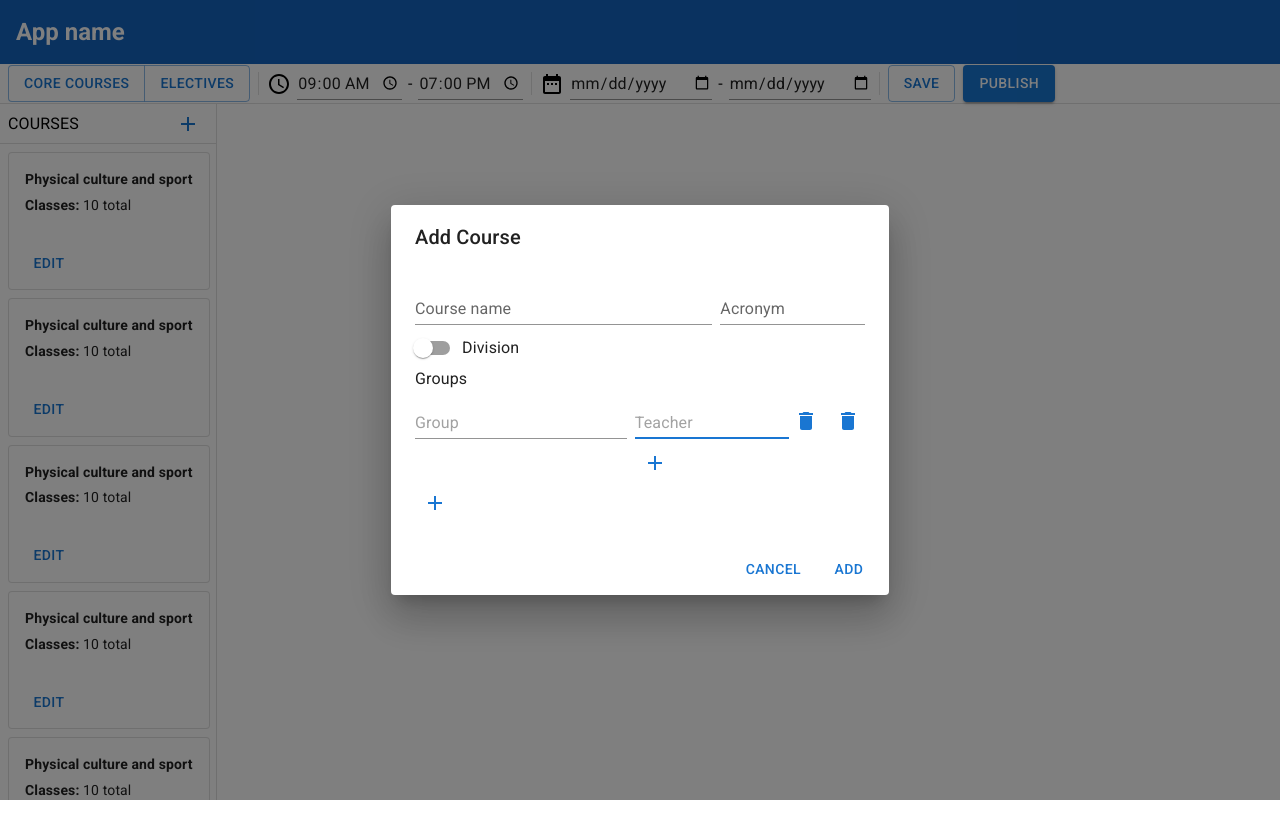
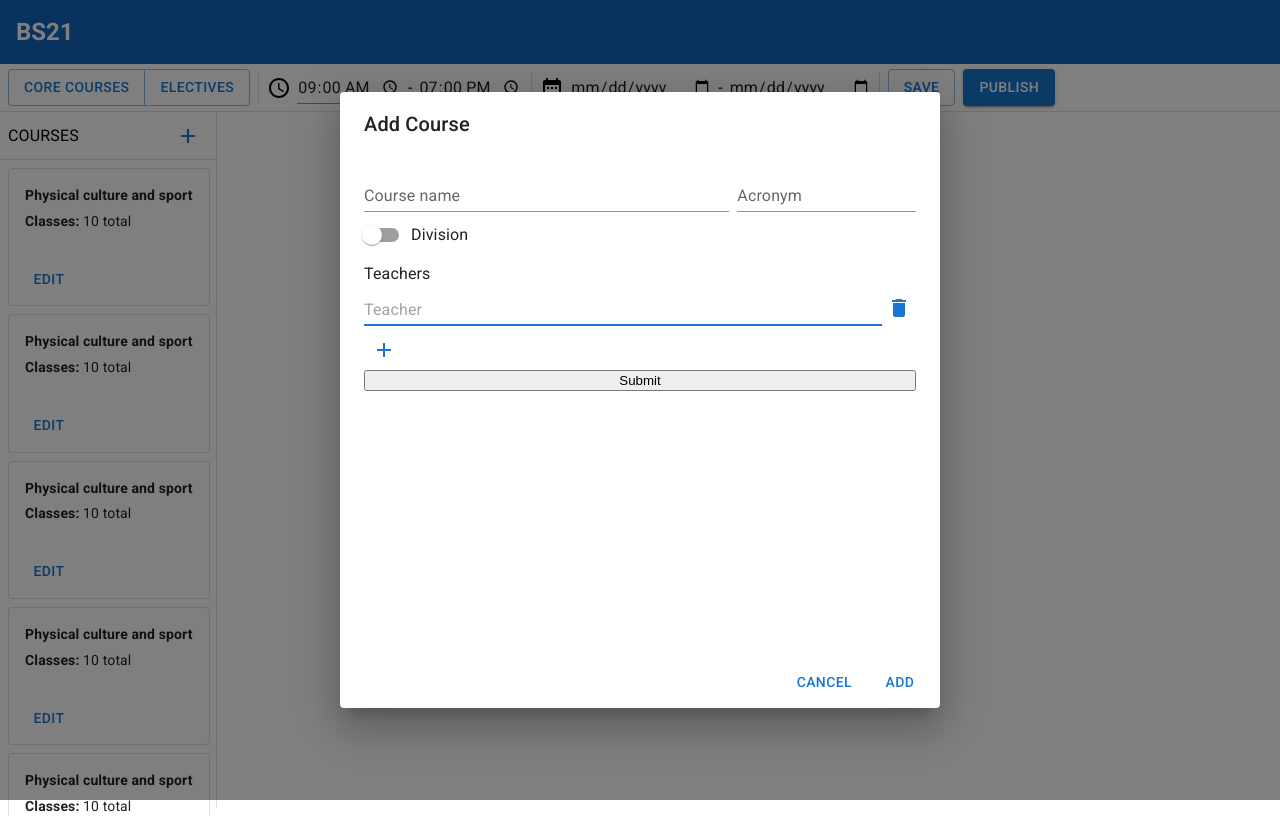
Before and after one commit to InnoSWP/InnoSchedule, a React (Create React App) app in the folder web-client/: page /editor in a window 1280 px wide. Both pictures are taken after a click on the button "add course". Built offline with nearby package versions, Linux system fonts and the light colour scheme.

Commit message:
add course dialog in editor layout

```diff
--- a/web-client/src/components/AddCourseDialog/AddCourseDialog.logic.ts
+++ b/web-client/src/components/AddCourseDialog/AddCourseDialog.logic.ts
@@ -1,6 +1,6 @@
 
 
-export const useCourseListCardLogic = () => {
+export const useAddCourseDialogLogic = () => {
     return {
 
     }
--- a/web-client/src/components/AddCourseDialog/AddCourseDialog.module.scss
+++ b/web-client/src/components/AddCourseDialog/AddCourseDialog.module.scss
@@ -1,4 +1,7 @@
 .AddCourseDialog {
+
+  height: 60vh;
+
   .name-acronym-container {
     display: flex;
 
--- a/web-client/src/components/AddCourseDialog/AddCourseDialog.tsx
+++ b/web-client/src/components/AddCourseDialog/AddCourseDialog.tsx
@@ -1,4 +1,4 @@
-import React from "react";
+import React, { useState } from "react";
 import styles from "./AddCourseDialog.module.scss";
 import {
     Button,
@@ -11,6 +11,8 @@ import {
     TextField
 } from "@mui/material";
 import { MultipleGroups } from "../MultipleGroups";
+import { useAddCourseDialogLogic } from "./AddCourseDialog.logic";
+import {MultipleFields} from "../MultipleFields";
 
 interface AddCourseDialogProps {
     open: boolean;
@@ -19,9 +21,16 @@ interface AddCourseDialogProps {
 
 export const AddCourseDialog:React.FunctionComponent<AddCourseDialogProps> = (props) => {
 
-    return <Dialog open={props.open} onClose={props.onClose} scroll={"paper"}>
+    const logic = useAddCourseDialogLogic();
+    const [isDivision, setDivision] = useState<boolean>(false);
+
+    return <Dialog open={props.open} onClose={props.onClose} scroll={"paper"} fullWidth>
         <DialogTitle>Add Course</DialogTitle>
         <DialogContent className={styles["AddCourseDialog"]}>
+            <form onSubmit={(e) => {
+                e.preventDefault();
+                console.log(e.target);
+            }}>
                 <FormGroup>
                     <div className={styles["name-acronym-container"]}>
                         <TextField
@@ -44,12 +53,21 @@ export const AddCourseDialog:React.FunctionComponent<AddCourseDialogProps> = (pr
                     </div>
 
                     <div className={styles["teachers"]}>
-                    <FormControlLabel control={<Switch />} label="Division" />
-                    {/*{<MultipleFields id={"teacher"} label={"Teachers"} placeholder={"Teacher"} autoFocus />}*/}
-                    {<MultipleGroups id={"group"} label={"Groups"} placeholder={"Group"} autoFocus />}
+                        <FormControlLabel control={<Switch checked={isDivision}
+                                                           onClick={() => {
+                                                               setDivision((isDivision) => !isDivision);
+                                                           }} />}
+                                          label="Division" />
+
+                        { isDivision ?
+                            <MultipleGroups id={"group"} label={"Groups"} placeholder={"Group"} autoFocus /> :
+                            <MultipleFields id={"teacher"} label={"Teachers"} placeholder={"Teacher"} autoFocus /> }
                     </div>
 
+                    <button type="submit">Submit</button>
+
                 </FormGroup>
+            </form>
         </DialogContent>
         <DialogActions>
             <Button onClick={props.onClose}>Cancel</Button>
--- a/web-client/src/components/EditorCourseList/EditorCourseList.module.scss
+++ b/web-client/src/components/EditorCourseList/EditorCourseList.module.scss
@@ -20,7 +20,7 @@
 
     border-bottom: 1px solid colors.$material-stroke;
 
-    height: 40px;
+    height: 48px;
     width: 100%;
 
     .button {
--- a/web-client/src/components/EditorToolbar/EditorToolbar.module.scss
+++ b/web-client/src/components/EditorToolbar/EditorToolbar.module.scss
@@ -10,7 +10,7 @@
 
   box-sizing: border-box;
 
-  height: 40px;
+  height: 48px;
   width: 100%;
 
   background-color: colors.$material-primary-text;
--- a/web-client/src/components/MultipleFields/Field/Field.tsx
+++ b/web-client/src/components/MultipleFields/Field/Field.tsx
@@ -15,7 +15,7 @@ export const Field:React.FunctionComponent<FieldProps> = (props) => {
         <TextField
             autoFocus={props.autoFocus}
             margin="dense"
-            id={props.id + "0"}
+            id={props.id}
             fullWidth
             variant="standard"
             placeholder={props.placeholder}
--- a/web-client/src/components/MultipleFields/MultipleFields.logic.tsx
+++ b/web-client/src/components/MultipleFields/MultipleFields.logic.tsx
@@ -34,7 +34,7 @@ export const useMultipleFieldsLogic = (props: MultipleFieldsProps) => {
                            key={newFieldId}
                            onRemove={removeField}
                            placeholder={props.placeholder}
-                           autoFocus />
+                           autoFocus={props.autoFocus} />
                 ]);
             }
 
--- a/web-client/src/components/MultipleFields/MultipleFields.tsx
+++ b/web-client/src/components/MultipleFields/MultipleFields.tsx
@@ -10,6 +10,7 @@ export interface MultipleFieldsProps {
     label: string;
     placeholder: string;
 
+    autoFocus?: boolean;
     hideLabel?: boolean;
 }
 
--- a/web-client/src/components/MultipleGroups/Group/Group.tsx
+++ b/web-client/src/components/MultipleGroups/Group/Group.tsx
@@ -23,11 +23,11 @@ export const Group:React.FunctionComponent<GroupProps> = (props) => {
             placeholder={props.placeholder}
         />
         <MultipleFields  id={props.id + "-teachers"} placeholder={"Teacher"} label={"Teachers"} hideLabel={true} />
-        <IconButton color="primary"
+        <IconButton color="error"
                     className={styles["button"]}
-                   aria-label="delete"
-                   size="small"
-                   onClick={() => {props.onRemove(props.id)}}>
+                    aria-label="delete"
+                    size="small"
+                    onClick={() => {props.onRemove(props.id)}}>
             <DeleteIcon />
         </IconButton>
 
--- a/web-client/src/pages/ScheduleEditor/ScheduleEditor.tsx
+++ b/web-client/src/pages/ScheduleEditor/ScheduleEditor.tsx
@@ -2,9 +2,12 @@ import React from "react";
 import styles from "./ScheduleEditor.module.scss";
 
 import { EditorToolbar } from "../../components/EditorToolbar";
-import {EditorCourseList} from "../../components/EditorCourseList";
+import { EditorCourseList } from "../../components/EditorCourseList";
+import { useSetLabel } from "../Layout";
 
 export const ScheduleEditor:React.FunctionComponent = () => {
+    useSetLabel("BS21");
+
     return <div className={styles["ScheduleEditor"]}>
         <EditorToolbar />
         <EditorCourseList />
```
Lines whose indentation alone changed are shown as unchanged.
